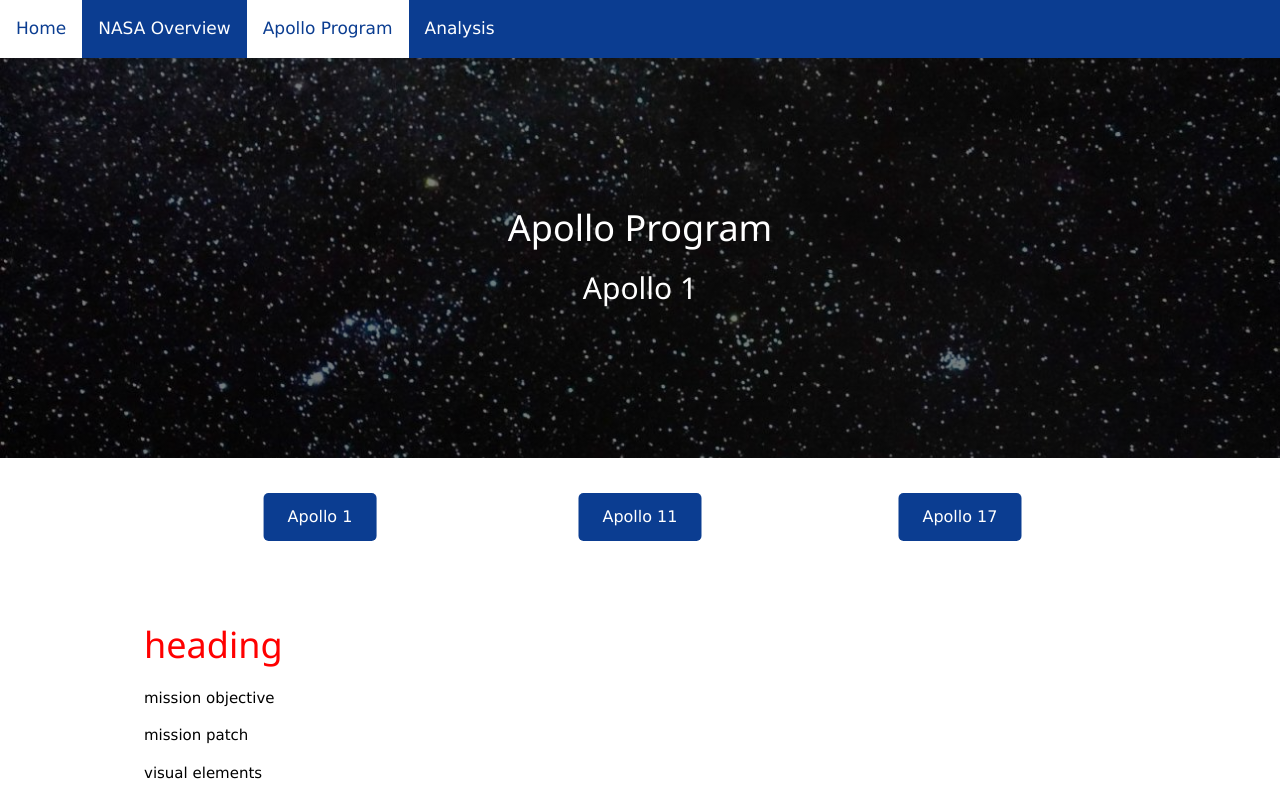
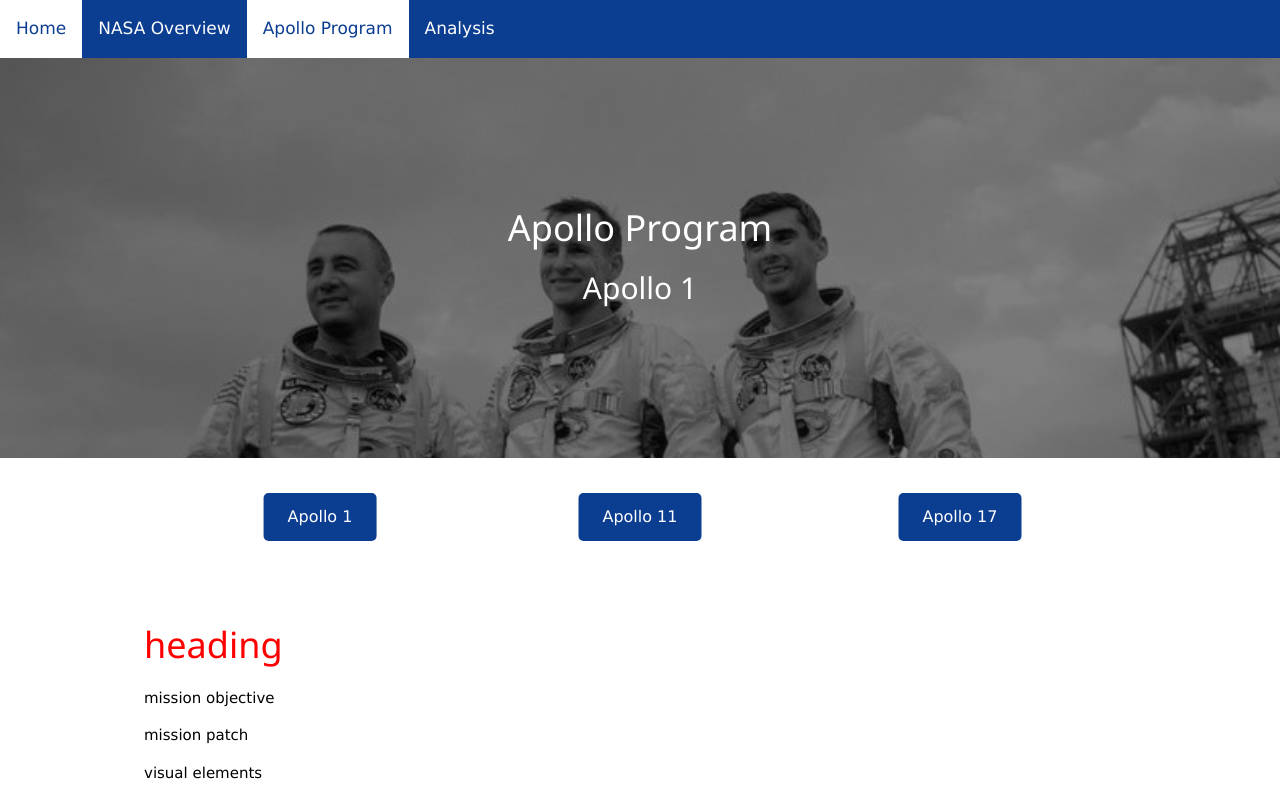
Before and after one commit to ckmccuskey/WRIT-3671-NASA, a plain HTML site: page Apollo 1.html in a window 1280 px wide. Drawn offline with Linux system fonts and the light colour scheme.

Commit message:
Site fully created with images

```diff
--- a/Apollo 1.css
+++ b/Apollo 1.css
@@ -71,7 +71,7 @@
 /* The hero image */
 .hero-image {
   /* Use "linear-gradient" to add a darken background effect to the image (photographer.jpg). This will make the text easier to read */
-  background-image: linear-gradient(rgba(0, 0, 0, 0.5), rgba(0, 0, 0, 0.5)), url("mauna kea sky_McCuskey.jpg");
+  background-image: linear-gradient(rgba(0, 0, 0, 0.5), rgba(0, 0, 0, 0.5)), url("Apollo1 Crew.jpg");
 
   /* Set a specific height */
   height: 50%;
--- a/Apollo 11.css
+++ b/Apollo 11.css
@@ -72,7 +72,7 @@
 /* The hero image */
 .hero-image {
   /* Use "linear-gradient" to add a darken background effect to the image (photographer.jpg). This will make the text easier to read */
-  background-image: linear-gradient(rgba(0, 0, 0, 0.5), rgba(0, 0, 0, 0.5)), url("mauna kea sky_McCuskey.jpg");
+  background-image: linear-gradient(rgba(0, 0, 0, 0.5), rgba(0, 0, 0, 0.5)), url("Apollo11 Crew.jpg");
 
   /* Set a specific height */
   height: 50%;
--- a/Apollo 17.css
+++ b/Apollo 17.css
@@ -72,7 +72,7 @@
 /* The hero image */
 .hero-image {
   /* Use "linear-gradient" to add a darken background effect to the image (photographer.jpg). This will make the text easier to read */
-  background-image: linear-gradient(rgba(0, 0, 0, 0.5), rgba(0, 0, 0, 0.5)), url("mauna kea sky_McCuskey.jpg");
+  background-image: linear-gradient(rgba(0, 0, 0, 0.5), rgba(0, 0, 0, 0.5)), url("Apollo17 Crew.jpg");
 
   /* Set a specific height */
   height: 50%;
--- a/Apollo Program.css
+++ b/Apollo Program.css
@@ -72,7 +72,7 @@
 /* The hero image */
 .hero-image {
   /* Use "linear-gradient" to add a darken background effect to the image (photographer.jpg). This will make the text easier to read */
-  background-image: linear-gradient(rgba(0, 0, 0, 0.5), rgba(0, 0, 0, 0.5)), url("mauna kea sky_McCuskey.jpg");
+  background-image: linear-gradient(rgba(0, 0, 0, 0.5), rgba(0, 0, 0, 0.5)), url("moon footprint.jpg");
 
   /* Set a specific height */
   height: 50%;
--- a/NASA Overview.css
+++ b/NASA Overview.css
@@ -72,7 +72,7 @@
 /* The hero image */
 .hero-image {
   /* Use "linear-gradient" to add a darken background effect to the image (photographer.jpg). This will make the text easier to read */
-  background-image: linear-gradient(rgba(0, 0, 0, 0.5), rgba(0, 0, 0, 0.5)), url("mauna kea sky_McCuskey.jpg");
+  background-image: linear-gradient(rgba(0, 0, 0, 0.5), rgba(0, 0, 0, 0.5)), url("nasa-logo2.jpg");
 
   /* Set a specific height */
   height: 50%;
```
Also changed, not shown: index.html (+1 -1 lines), Apollo1 Crew.jpg (added), Apollo11 Crew.jpg (added), Apollo17 Crew.jpg (added), moon footprint.jpg (added), nasa-logo2.jpg.
